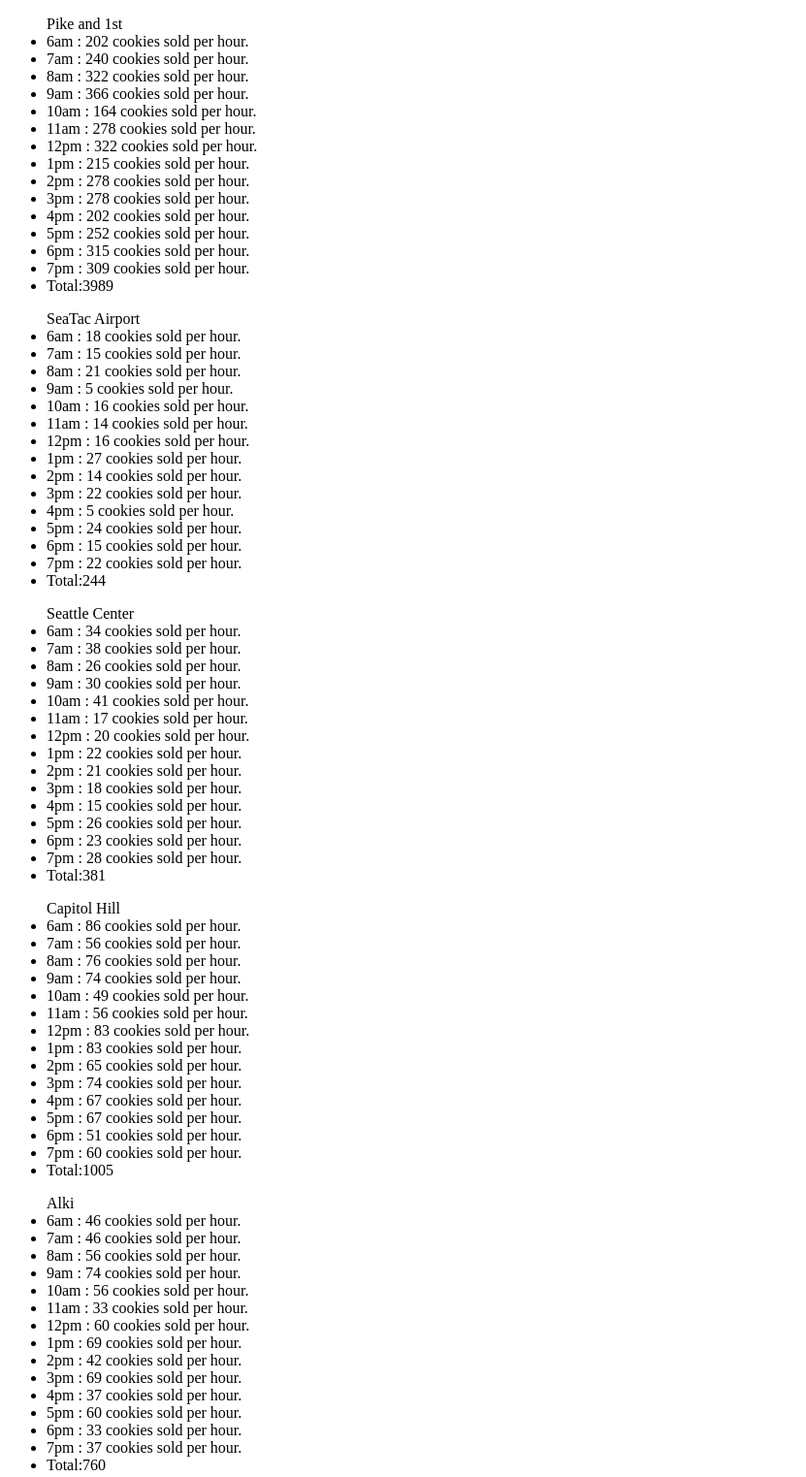
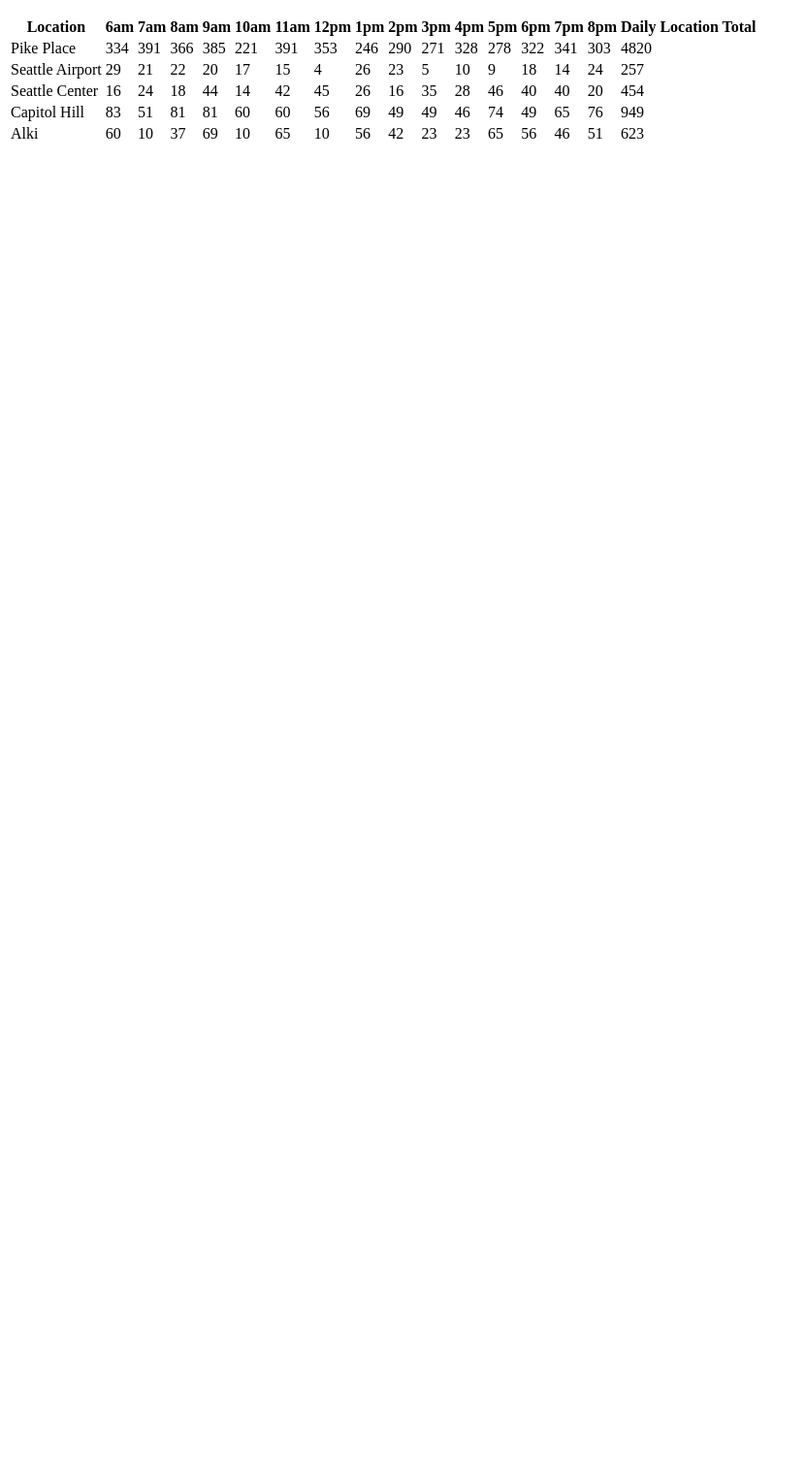
Before and after one commit to zaj6827/cookie-stand, a plain HTML site: page sales.html in a window 1280 px wide. Shown: the whole page at 97% size, without its empty margins (0-831 px from the left). After the commit the page ends 800 px from the top, so only its background shows below. Drawn offline with Linux system fonts and the light colour scheme.

Commit message:
Converted object literals into instances with constructor function

```diff
--- a/app.js
+++ b/app.js
@@ -1,186 +1,98 @@
 'use strict';
 
+var shopTable = document.getElementById('shops');
 function sumTotal(total, num) {
     return total + num;
 }
 var openHours = ['6am', '7am', '8am', '9am', '10am' ,'11am' ,'12pm' , '1pm', '2pm', '3pm', '4pm', '5pm', '6pm', '7pm', '8pm'];
-var pikeAndFirst = {
-    location: 'Pike and 1st',
-    minCustomers: 23,
-    maxCustomers: 65,
-    avgCookies: 6.3,
-    customerEachHour: [],
-    cookiesEachHour: [],
-    customersPerHour: function () {
+var salmonStores = [];
+
+function avgCustPerHour(minCustomers, maxCustomers) {
+  return Math.floor(Math.random() * (maxCustomers - minCustomers + 1)) + minCustomers;
+}
+
+function Store(location, minCustomers, maxCustomers, avgCookies) {
+  this.location = location;
+  this.minCustomers = minCustomers;
+  this.maxCustomers = maxCustomers;
+  this.avgCookies = avgCookies;
+  this.customerEachHour = [];
+  this.cookiesEachHour = [];
+  this.dailySales = 0;
+  salmonStores.push(this);
+}
+
+Store.prototype.customersPerHour = function () {
   for (var i = 0; i < openHours.length; i++) {
-        var avgCustPerHour = Math.floor(Math.random () * (this.maxCustomers - this.minCustomers + 1)) + this.minCustomers;
-      console.log(avgCustPerHour);
-      this.customerEachHour.push(avgCustPerHour);
+    this.customerEachHour.push(avgCustPerHour(this.minCustomers, this.maxCustomers));
   }
-  },
-    cookiesPerHour: function () {
+  console.log(this.customerEachHour);
+  return this.customerEachHour;
+};
+
+Store.prototype.cookiesPerHour = function () {
   for (var j=0; j < openHours.length; j++) {
   var avgCookiesPerHour = Math.ceil(this.customerEachHour[j] * this.avgCookies);
+  this.cookiesEachHour.push(avgCookiesPerHour);
+  this.dailySales += this.cookiesEachHour[j];
+  }
   console.log(avgCookiesPerHour);
-      this.cookiesEachHour.push(avgCookiesPerHour);
+  return this.cookiesEachHour;
+};
+Store.prototype.render = function() {
+  var trEl = document.createElement('tr');
+  var tdEl = document.createElement('td');
+  tdEl.textContent = this.location;
+  trEl.appendChild(tdEl);
+  for (var c = 0; c < openHours.length; c++) {
+  var tdEl = document.createElement('td');
+  tdEl.textContent = this.cookiesEachHour[c];
+  trEl.appendChild(tdEl);
 }
-  },
-  render: function() {
-    var ulEl = document.getElementById('locationPike')
-    ulEl.textContent = this.location;
-    for (var f = 0; f < openHours.length; f++) {
-      var liEl = document.createElement('li');
-      liEl.textContent = openHours[f] + ' : ' + ' ' + this.cookiesEachHour[f] + ' cookies sold per hour.';
-      ulEl.appendChild(liEl)[f];
+  shopTable.appendChild(trEl);
+  var tdEl = document.createElement('td');
+  tdEl.textContent = this.dailySales
+  trEl.appendChild(tdEl)
+  shopTable.appendChild(trEl);
+};
+function makeHeaders () {
+  var trEl = document.createElement('tr');
+  var thEl = document.createElement('th');
+  thEl.textContent = 'Location';
+  trEl.appendChild(thEl);
+  for (var b = 0; b < openHours.length; b++) {
+  var thEl = document.createElement('th');
+  thEl.textContent = openHours[b];
+  trEl.appendChild(thEl);
 }
-    liEl.textContent = 'Total' + ':' + this.cookiesEachHour.reduce(sumTotal);
+  shopTable.appendChild(trEl);
+  var thEl = document.createElement('th');
+  thEl.textContent = 'Daily Location Total';
+  trEl.appendChild(thEl);
 }
-};
-pikeAndFirst.customersPerHour();
-pikeAndFirst.cookiesPerHour();
-pikeAndFirst.render();
 
+var pike = new Store('Pike Place', 23, 65, 6.3);
+var seaTac = new Store('Seattle Airport', 3, 24, 1.2);
+var seaCenter = new Store('Seattle Center', 11, 38, 1.2);
+var capHill = new Store('Capitol Hill', 20, 38, 2.3);
+var alki = new Store('Alki', 2, 16, 4.6);
 
-var seaTac = {
-    location: 'SeaTac Airport',
-    minCustomers: 3,
-    maxCustomers: 24,
-    avgCookies: 1.2,
-    customerEachHour: [],
-    cookiesEachHour: [],
-    customersPerHour: function () {
-      for (var i = 0; i < openHours.length; i++) {
-        var avgCustPerHour = Math.floor(Math.random () * (this.maxCustomers - this.minCustomers + 1)) + this.minCustomers;
-      console.log(avgCustPerHour);
-      this.customerEachHour.push(avgCustPerHour);
-    }
-  },
-    cookiesPerHour: function () {
-      for (var j=0; j < openHours.length; j++) {
-      var avgCookiesPerHour = Math.ceil(this.customerEachHour[j] * this.avgCookies);
-      console.log(avgCookiesPerHour);
-      this.cookiesEachHour.push(avgCookiesPerHour);
-    }
-  },
-  render: function() {
-    var ulEl = document.getElementById('locationSeaTac')
-    ulEl.textContent = this.location;
-    for (var f = 0; f < openHours.length; f++) {
-      var liEl = document.createElement('li');
-      liEl.textContent = openHours[f] + ' : ' + ' ' + this.cookiesEachHour[f] + ' cookies sold per hour.';
-      ulEl.appendChild(liEl)[f];
-    }
-    liEl.textContent = 'Total' + ':' + this.cookiesEachHour.reduce(sumTotal);
-  }
-};
+pike.customersPerHour();
 seaTac.customersPerHour();
+seaCenter.customersPerHour();
+capHill.customersPerHour();
+alki.customersPerHour();
+
+pike.cookiesPerHour();
 seaTac.cookiesPerHour();
+seaCenter.cookiesPerHour();
+capHill.cookiesPerHour();
+alki.cookiesPerHour();
+//
+makeHeaders();
+pike.render();
 seaTac.render();
-
-var seaCenter = {
-    location: 'Seattle Center',
-    minCustomers: 11,
-    maxCustomers: 38,
-    avgCookies: 1.2,
-    customerEachHour: [],
-    cookiesEachHour: [],
-    customersPerHour: function () {
-      for (var i = 0; i < openHours.length; i++) {
-        var avgCustPerHour = Math.floor(Math.random () * (this.maxCustomers - this.minCustomers + 1)) + this.minCustomers;
-      console.log(avgCustPerHour);
-      this.customerEachHour.push(avgCustPerHour);
-    }
-  },
-    cookiesPerHour: function () {
-      for (var j=0; j < openHours.length; j++) {
-      var avgCookiesPerHour = Math.ceil(this.customerEachHour[j] * this.avgCookies);
-      console.log(avgCookiesPerHour);
-      this.cookiesEachHour.push(avgCookiesPerHour);
-    }
-  },
-  render: function() {
-    var ulEl = document.getElementById('locationSeaCenter')
-    ulEl.textContent = this.location;
-    for (var f = 0; f < openHours.length; f++) {
-      var liEl = document.createElement('li');
-      liEl.textContent = openHours[f] + ' : ' + ' ' + this.cookiesEachHour[f] + ' cookies sold per hour.';
-      ulEl.appendChild(liEl)[f];
-    }
-    liEl.textContent = 'Total' + ':' + this.cookiesEachHour.reduce(sumTotal);
-  }
-};
-seaCenter.customersPerHour();
-seaCenter.cookiesPerHour();
 seaCenter.render();
-
-var capHill = {
-    location: 'Capitol Hill',
-    minCustomers: 20,
-    maxCustomers: 38,
-    avgCookies: 2.3,
-    customerEachHour: [],
-    cookiesEachHour: [],
-    customersPerHour: function () {
-      for (var i = 0; i < openHours.length; i++) {
-        var avgCustPerHour = Math.floor(Math.random () * (this.maxCustomers - this.minCustomers + 1)) + this.minCustomers;
-      console.log(avgCustPerHour);
-      this.customerEachHour.push(avgCustPerHour);
-    }
-  },
-    cookiesPerHour: function () {
-      for (var j=0; j < openHours.length; j++) {
-      var avgCookiesPerHour = Math.ceil(this.customerEachHour[j] * this.avgCookies);
-      console.log(avgCookiesPerHour);
-      this.cookiesEachHour.push(avgCookiesPerHour);
-    }
-  },
-  render: function() {
-    var ulEl = document.getElementById('locationCapHill')
-    ulEl.textContent = this.location;
-    for (var f = 0; f < openHours.length; f++) {
-      var liEl = document.createElement('li');
-      liEl.textContent = openHours[f] + ' : ' + ' ' + this.cookiesEachHour[f] + ' cookies sold per hour.';
-      ulEl.appendChild(liEl)[f];
-    }
-    liEl.textContent = 'Total' + ':' + this.cookiesEachHour.reduce(sumTotal);
-  }
-};
-capHill.customersPerHour();
-capHill.cookiesPerHour();
 capHill.render();
-
-var alki = {
-    location: 'Alki',
-    minCustomers: 2,
-    maxCustomers: 16,
-    avgCookies: 4.6,
-    customerEachHour: [],
-    cookiesEachHour: [],
-    customersPerHour: function () {
-      for (var i = 0; i < openHours.length; i++) {
-        var avgCustPerHour = Math.floor(Math.random () * (this.maxCustomers - this.minCustomers + 1)) + this.minCustomers;
-      console.log(avgCustPerHour);
-      this.customerEachHour.push(avgCustPerHour);
-    }
-  },
-    cookiesPerHour: function () {
-      for (var j=0; j < openHours.length; j++) {
-      var avgCookiesPerHour = Math.ceil(this.customerEachHour[j] * this.avgCookies);
-      console.log(avgCookiesPerHour);
-      this.cookiesEachHour.push(avgCookiesPerHour);
-    }
-  },
-  render: function() {
-    var ulEl = document.getElementById('locationAlki')
-    ulEl.textContent = this.location;
-    for (var f = 0; f < openHours.length; f++) {
-      var liEl = document.createElement('li');
-      liEl.textContent = openHours[f] + ' : ' + ' ' + this.cookiesEachHour[f] + ' cookies sold per hour.';
-      ulEl.appendChild(liEl)[f];
-    }
-    liEl.textContent = 'Total' + ':' + this.cookiesEachHour.reduce(sumTotal);
-  }
-};
-alki.customersPerHour();
-alki.cookiesPerHour();
 alki.render();
+// renderAllShops();
--- a/sales.html
+++ b/sales.html
@@ -8,11 +8,7 @@
 
     <p></p>
 
-  <ul id="locationPike"> Average Cookies Sold Per Hour </ul>
-  <ul id="locationSeaTac"> </ul>
-  <ul id="locationSeaCenter"> </ul>
-  <ul id="locationCapHill"> </ul>
-  <ul id="locationAlki"> </ul>
+  <table id='shops'> </table>
   <script src="app.js"> </script>
   </body>
 </html>
```
Also changed, not shown: stylesheet.css (added). Lines whose indentation alone changed are shown as unchanged.
